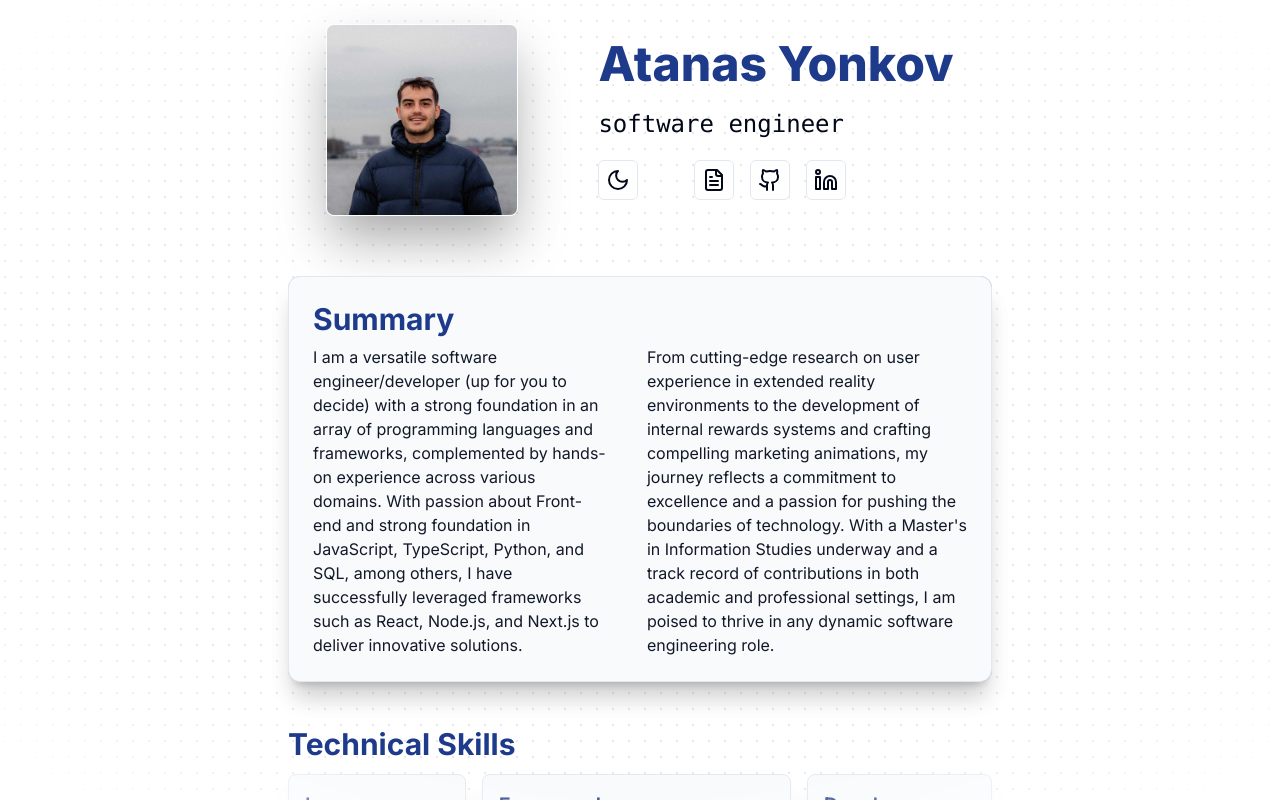
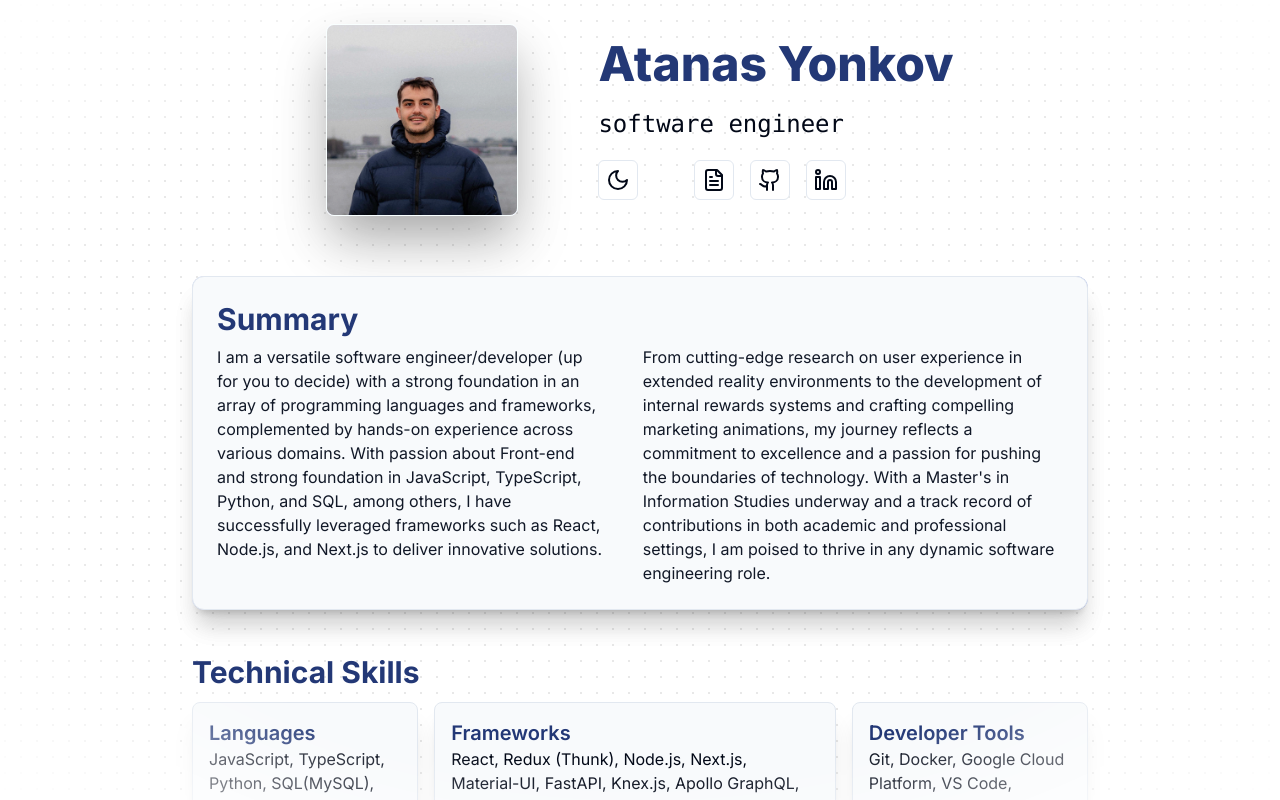
Before and after one commit to ayonkov1/portfolio, a Next.js app: page / in a window 1280 px wide. Shown: the top 800 px of the page. Built offline with nearby package versions, Linux system fonts and the light colour scheme.

Commit message:
update 6 files and create 1 file

```diff
--- a/package.json
+++ b/package.json
@@ -11,6 +11,7 @@
   "dependencies": {
     "@emotion/react": "^11.11.4",
     "@emotion/styled": "^11.11.0",
+    "@material-tailwind/react": "^2.1.9",
     "@mui/material": "^5.15.11",
     "@radix-ui/react-dialog": "^1.0.5",
     "@radix-ui/react-dropdown-menu": "^2.0.6",
@@ -22,6 +23,7 @@
     "@tabler/icons-react": "^2.47.0",
     "class-variance-authority": "^0.7.0",
     "clsx": "^2.1.0",
+    "flowbite-react": "^0.7.2",
     "framer-motion": "^11.0.8",
     "lucide-react": "^0.343.0",
     "mini-svg-data-uri": "^1.4.4",
--- a/src/app/page.tsx
+++ b/src/app/page.tsx
@@ -3,7 +3,7 @@ import CVComponent from '@/components/core/cv-base'
 export default function Home() {
   return (
     <main>
-      <div className="p-5 sm:px-16 md:px-32 lg:px-48 xl:px-72 dark:bg-black bg-white  dark:bg-dot-white/[0.2] bg-dot-black/[0.2] absolute flex justify-center">
+      <div className="p-5 sm:px-16 md:px-32 lg:px-48 2xl:px-96 dark:bg-black bg-white  dark:bg-dot-white/[0.2] bg-dot-black/[0.2] absolute flex justify-center">
         <div className="fixed bg-cover pointer-events-none inset-0 items-center justify-center dark:bg-black bg-white [mask-image:radial-gradient(ellipse_at_center,transparent_65%,black)]"></div>
         <CVComponent />
       </div>
--- a/src/components/core/cv-base.tsx
+++ b/src/components/core/cv-base.tsx
@@ -7,6 +7,7 @@ import TechnicallSkills from '../custom/sections/technical-skills'
 import { Header } from './header'
 import { Certificates } from '../custom/sections/certificates'
 import { Projects } from '../custom/sections/projects'
+import { FooterFlowbite } from './footer'
 
 const CVComponent = () => {
   return (
@@ -22,6 +23,7 @@ const CVComponent = () => {
           <Education />
         </div>
       </div>
+      <FooterFlowbite />
     </div>
   )
 }
--- /dev/null
+++ b/src/components/core/footer.tsx
@@ -0,0 +1,21 @@
+import { Footer, FooterBrand, FooterCopyright, FooterDivider, FooterLink, FooterLinkGroup } from 'flowbite-react'
+
+export function FooterFlowbite() {
+  let currentYear = new Date().getFullYear()
+  return (
+    <Footer container>
+      <div className="w-full text-center">
+        <div className="w-full flex flex-col items-center md:flex-row md:justify-between">
+          <FooterCopyright by="Atanas Yonkov" year={currentYear} />
+
+          <FooterLinkGroup>
+            <FooterLink href="mailto:atanasyonkov1@gmail.com">E-mail</FooterLink>
+            <FooterLink href="tel:+359879385835">Phone</FooterLink>
+            <FooterLink href="https://github.com/ayonkov1">GitHub</FooterLink>
+            <FooterLink href="https://www.linkedin.com/in/atanas-yonkov/">LinkedIn</FooterLink>
+          </FooterLinkGroup>
+        </div>
+      </div>
+    </Footer>
+  )
+}
--- a/tailwind.config.ts
+++ b/tailwind.config.ts
@@ -18,7 +18,13 @@ function addVariablesForColors({ addBase, theme }: any) {
 
 const config = {
   darkMode: ['class'],
-  content: ['./pages/**/*.{ts,tsx}', './components/**/*.{ts,tsx}', './app/**/*.{ts,tsx}', './src/**/*.{ts,tsx}'],
+  content: [
+    './pages/**/*.{ts,tsx}',
+    './components/**/*.{ts,tsx}',
+    './app/**/*.{ts,tsx}',
+    './src/**/*.{ts,tsx}',
+    'node_modules/flowbite-react/lib/esm/**/*.js',
+  ],
   prefix: '',
   theme: {
     container: {
@@ -105,6 +111,7 @@ const config = {
   },
   plugins: [
     require('tailwindcss-animate'),
+    require('flowbite/plugin'),
     function ({ matchUtilities, theme }: any) {
       matchUtilities(
         {
```
Also changed, not shown: 2 other files (tests, documents, lock files or other folders).
